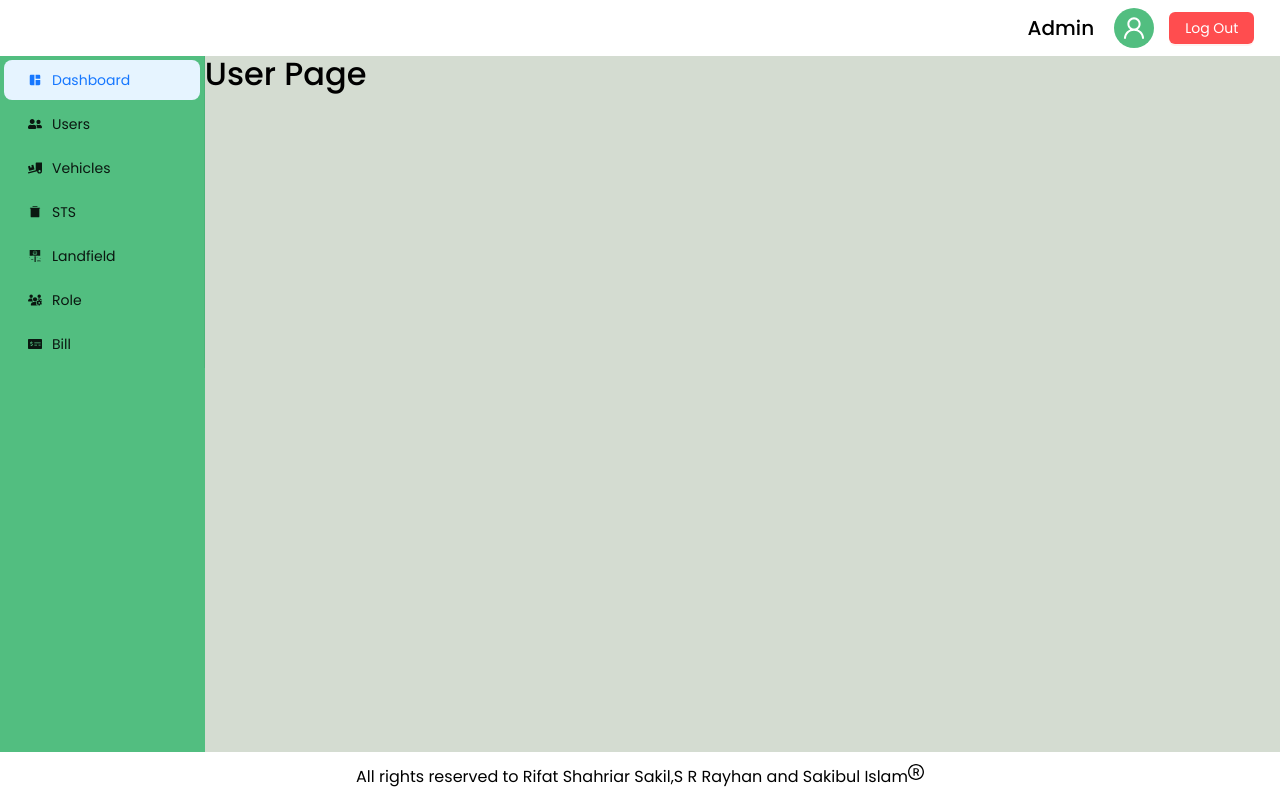
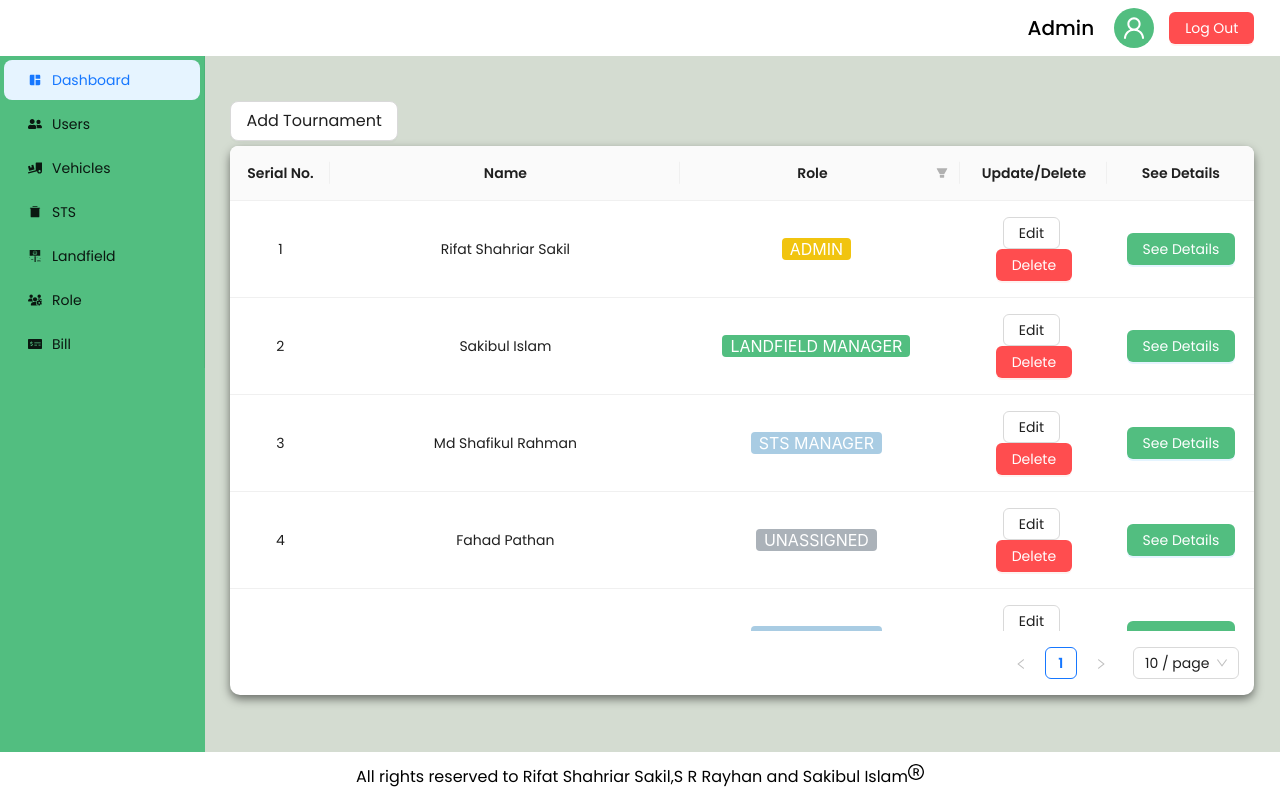
Before and after one commit to Rifat-Shariar-Sakil-24/ecosync_codesamurai, a React (Vite) app in the folder frontend/: page /users in a window 1280 px wide. Built offline with nearby package versions, Linux system fonts and the light colour scheme.

Commit message:
Implementing User Page

```diff
--- /dev/null
+++ b/frontend/src/css/userPage.css
@@ -0,0 +1,21 @@
+.users-container{
+    padding: 5vh 2vw;
+}
+
+.users-container-heading{
+    margin: 5px 0px;
+}
+
+.edit-button{
+    margin-right: 5px;
+}
+
+.see-details-button{
+    background-color: #52BE80;
+}
+
+.table-class{
+    border-radius: 10px;
+    background-color: white;
+    box-shadow: 0px 4px 10px rgba(0, 0, 0, 0.5);
+}
--- a/frontend/src/pages/UsersPage.jsx
+++ b/frontend/src/pages/UsersPage.jsx
@@ -1,9 +1,161 @@
-import React from 'react';
+import React, { useState } from 'react';
+import { Button, Table, Card, Tag, Modal, Alert } from 'antd';
+import '../css/userPage.css';
 
 const UsersPage = () => {
+
+    const USERTYPE = {
+        STSMANAGER:'sts manager',
+        LANDFILLMANAGER:'landfield manager',
+        UNASSIGNED:'unassigned',
+        ADMIN:'admin'
+    }
+
+    const columns = [
+        {
+            title:'Serial No.',
+            dataIndex:'serialNo',
+            key:'serialNo',
+            align:'center',
+            width: 100
+        },
+        {
+            title:'Name',
+            dataIndex:'userName',
+            key:'userName',
+            width: 350,
+            align: 'center'
+        },
+        {
+            title:'Role',
+            dataIndex:'role',
+            key:'role',
+            align:'center',
+            width: 280,
+            filters: [
+                {text:'Admin',value:USERTYPE.ADMIN},
+                {text:'STS Manager',value:USERTYPE.STSMANAGER},
+                {text:'Landfield Manager',value:USERTYPE.LANDFILLMANAGER},
+                {text:'Unassigned',value:USERTYPE.UNASSIGNED}
+            ],
+            onFilter:(value,record)=> record.role === value,
+            render: (_,record)=>{
+                if(record.role===USERTYPE.ADMIN){
+                    return <Tag color='#F1C40F' style={{fontSize:'medium'}}>{record.role.toUpperCase()}</Tag>
+                }else if(record.role===USERTYPE.STSMANAGER){
+                    return <Tag color='#A9CCE3' style={{fontSize:'medium'}}>{record.role.toUpperCase()}</Tag>
+                }else if(record.role===USERTYPE.LANDFILLMANAGER){
+                    return <Tag color='#52BE80' style={{fontSize:'medium'}}>{record.role.toUpperCase()}</Tag>
+                }else if(record.role===USERTYPE.UNASSIGNED){
+                    return <Tag color='#ABB2B9' style={{fontSize:'medium'}}>{record.role.toUpperCase()}</Tag>
+                }
+            }
+        },
+        {
+            title:'Update/Delete',
+            dataIndex:'updateOrDelete',
+            key:'updateOrDelete',
+            align: 'center',
+            render: (text,record)=>{
+                return (
+                    <>
+                        <Button className='edit-button'>Edit</Button>
+                        <Button className='delete-button' type='primary' danger>Delete</Button>
+                    </>
+                )
+            }
+        },
+        {
+            title:'See Details',
+            key:'seeDetails',
+            align: 'center',
+            render: (text,record)=>{
+                return (
+                    <>
+                        <Button className='see-details-button' type='primary'>See Details</Button>
+                    </>
+                )
+            }
+        }
+    ]
+
+    const dataSource = [
+        {
+            key:'1',
+            serialNo:'1',
+            userName:'Rifat Shahriar Sakil',
+            role:'admin'
+        },
+        {
+            key:'2',
+            serialNo:'2',
+            userName:'Sakibul Islam',
+            role:'landfield manager'
+        },
+        {
+            key:'3',
+            serialNo:'3',
+            userName:'Md Shafikul Rahman',
+            role:'sts manager'
+        },
+        {
+            key:'4',
+            serialNo:'4',
+            userName:'Fahad Pathan',
+            role:'unassigned'
+        },
+        {
+            key:'5',
+            serialNo:'5',
+            userName:'Bijon Saha',
+            role:'sts manager'
+        },
+        {
+            key:'6',
+            serialNo:'6',
+            userName:'Abu Bakkar Siddique',
+            role:'unassigned'
+        },
+        {
+            key:'7',
+            serialNo:'7',
+            userName:'Shawon Majid',
+            role:'admin'
+        },
+        {
+            key:'8',
+            serialNo:'8',
+            userName:'Rasel Mahmud',
+            role:'unassigned'
+        },
+        {
+            key:'9',
+            serialNo:'9',
+            userName:'Sumonta Saha Mridul',
+            role:'landfield manager'
+        }
+    ]
+
     return (
         <div>
-            <h1>User Page</h1>
+            <div className="users-container">
+                <div className="users-container-heading">
+                    <Button size='large'>Add Tournament</Button>
+                </div>
+                <div className="users-container-body">
+                    <Table className='table-class' columns={columns} dataSource={dataSource}
+                    scroll={{
+                        y: 430,
+                    }}
+                    pagination={{
+                        showSizeChanger: true,
+                        style:{
+                            marginRight:'15px'
+                        }
+                    }}
+                    ></Table>
+                </div>
+            </div>
         </div>
     );
 };
```
